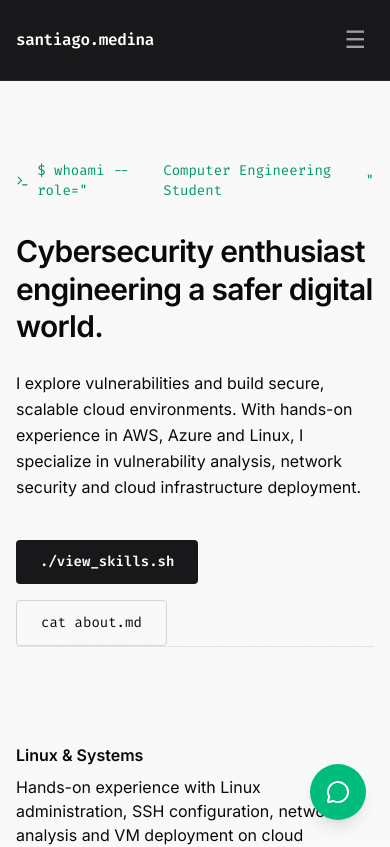
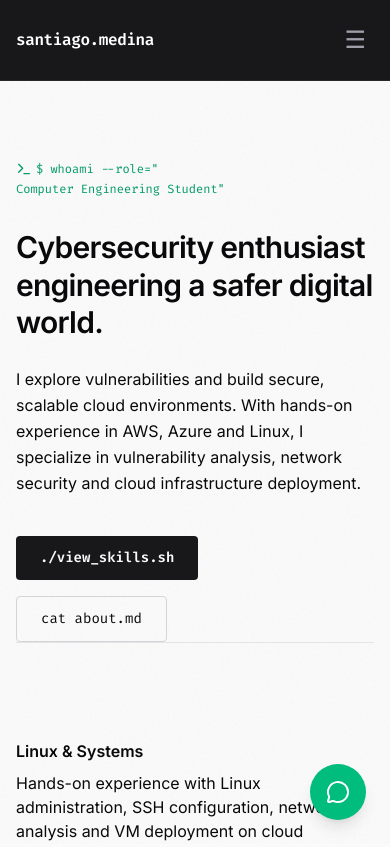
Before and after one commit to Medinaz0/Portfolio, a Next.js app: page / in a window 390 px wide. Shown: the top 847 px of the page. Built offline with nearby package versions, Linux system fonts and the light colour scheme.

Commit message:
content: whoami visualization mobile fix

```diff
--- a/src/app/page.tsx
+++ b/src/app/page.tsx
@@ -11,11 +11,15 @@ export default function Home() {
   return (
     <div className="max-w-6xl mx-auto px-4 sm:px-6 lg:px-8 pt-20 sm:pt-32 pb-16 flex flex-col min-h-[75vh]">
       <div className="max-w-3xl animate-fade-in">
-        <div className="inline-flex items-center gap-2 mb-8 font-mono text-sm text-emerald-600">
-          <Terminal className="w-4 h-4" />
-          <span>$ whoami --role=&quot;</span>
-          <Typewriter text={t("home.role")} />
-          <span>&quot;</span>
+        <div className="flex flex-col sm:flex-row sm:items-center gap-1 sm:gap-2 mb-8 font-mono text-xs sm:text-sm text-emerald-600">
+          <span className="flex items-center gap-1 shrink-0">
+            <Terminal className="w-4 h-4" />
+            <span>$ whoami --role=&quot;</span>
+          </span>
+          <span className="flex items-baseline gap-0">
+            <Typewriter text={t("home.role")} />
+            <span>&quot;</span>
+          </span>
         </div>
 
         <h1 className="text-3xl sm:text-5xl md:text-6xl font-semibold tracking-tight text-foreground mb-6 leading-tight whitespace-pre-line">
```
